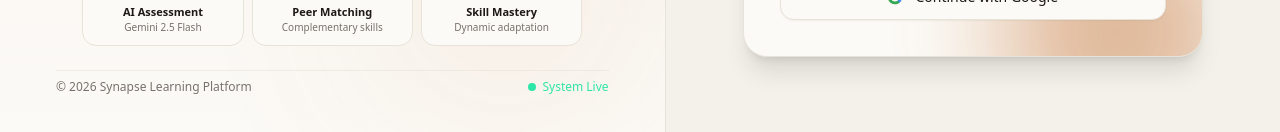
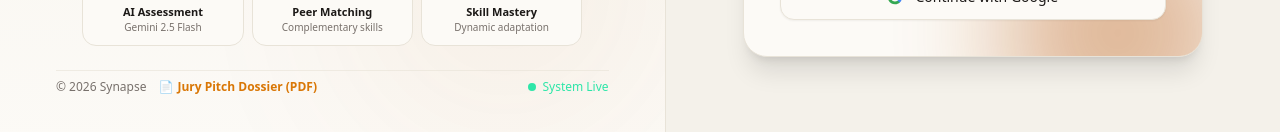
Before and after one commit to gokulshri23/synapse, a Next.js app: page /login in a window 1280 px wide. Shown: the part 656-788 px from the top of the page. Built offline with nearby package versions, Linux system fonts and the light colour scheme; no server answers.

Commit message:
feat: add downloadable Jury Pitch PDF guide to app header and login footer

```diff
--- a/app/app/layout.tsx
+++ b/app/app/layout.tsx
@@ -126,6 +126,19 @@ export default function AppLayout({ children }: { children: React.ReactNode }) {
           </div>
 
           <div className="flex items-center gap-2 sm:gap-3">
+            {/* Jury Pitch Dossier PDF Quick Button */}
+            <a
+              href="/SYNAPSE_JURY_PITCH_AND_PROJECT_GUIDE.pdf"
+              target="_blank"
+              rel="noopener noreferrer"
+              className="inline-flex items-center gap-1.5 px-2.5 sm:px-3 py-1.5 text-xs font-bold rounded-xl bg-amber/15 hover:bg-amber/25 text-amber border border-amber/30 transition-all cursor-pointer shadow-xs active:scale-95 shrink-0"
+              title="View or Download Official Hackathon Jury Pitch Dossier (PDF)"
+            >
+              <span>📄</span>
+              <span className="hidden sm:inline">Jury Pitch</span>
+              <span className="text-[10px] px-1 py-0.2 rounded bg-amber text-white font-bold">PDF</span>
+            </a>
+
             <ThemeToggle />
             <div className="relative">
               <button
@@ -141,11 +154,20 @@ export default function AppLayout({ children }: { children: React.ReactNode }) {
               </button>
 
             {menuOpen && (
-              <div className="absolute right-0 mt-2 w-52 bg-card border border-border rounded-2xl shadow-xl py-2 z-50 animate-fade-in">
+              <div className="absolute right-0 mt-2 w-56 bg-card border border-border rounded-2xl shadow-xl py-2 z-50 animate-fade-in">
                 <div className="px-4 py-2 border-b border-border">
                   <p className="text-xs font-semibold text-ink truncate">{profile?.full_name || 'Learner'}</p>
                   <p className="text-[11px] text-muted truncate">{profile?.email || 'learner@synapse.edu'}</p>
                 </div>
+                <a
+                  href="/SYNAPSE_JURY_PITCH_AND_PROJECT_GUIDE.pdf"
+                  target="_blank"
+                  rel="noopener noreferrer"
+                  className="block px-4 py-2 text-sm text-amber font-semibold hover:bg-amber/10 transition-colors flex items-center gap-2"
+                >
+                  <span>📄</span>
+                  <span>Jury Pitch & Guide (PDF)</span>
+                </a>
                 <Link
                   href="/app/settings"
                   onClick={() => setMenuOpen(false)}
--- a/components/provided/FlowLoginScene.tsx
+++ b/components/provided/FlowLoginScene.tsx
@@ -312,8 +312,20 @@ export default function FlowLoginScene() {
         </div>
 
         {/* Footer info */}
-        <div className="relative z-10 flex items-center justify-between text-xs text-[var(--muted)] pt-2 border-t border-[var(--border)]/60">
-          <span>&copy; {new Date().getFullYear()} Synapse Learning Platform</span>
+        <div className="relative z-10 flex flex-wrap items-center justify-between gap-2 text-xs text-[var(--muted)] pt-2 border-t border-[var(--border)]/60">
+          <div className="flex items-center gap-3">
+            <span>&copy; {new Date().getFullYear()} Synapse</span>
+            <a
+              href="/SYNAPSE_JURY_PITCH_AND_PROJECT_GUIDE.pdf"
+              target="_blank"
+              rel="noopener noreferrer"
+              className="text-[var(--amber)] hover:underline font-semibold flex items-center gap-1 cursor-pointer"
+              title="Read official hackathon pitch & architecture dossier"
+            >
+              <span>📄</span>
+              <span>Jury Pitch Dossier (PDF)</span>
+            </a>
+          </div>
           <span className="flex items-center gap-1.5 text-[var(--ok)] font-medium">
             <span className="w-2 h-2 rounded-full bg-[var(--ok)] inline-block animate-pulse" />
             System Live
```
Also changed, not shown: 1 other file (tests, documents, lock files or other folders).
